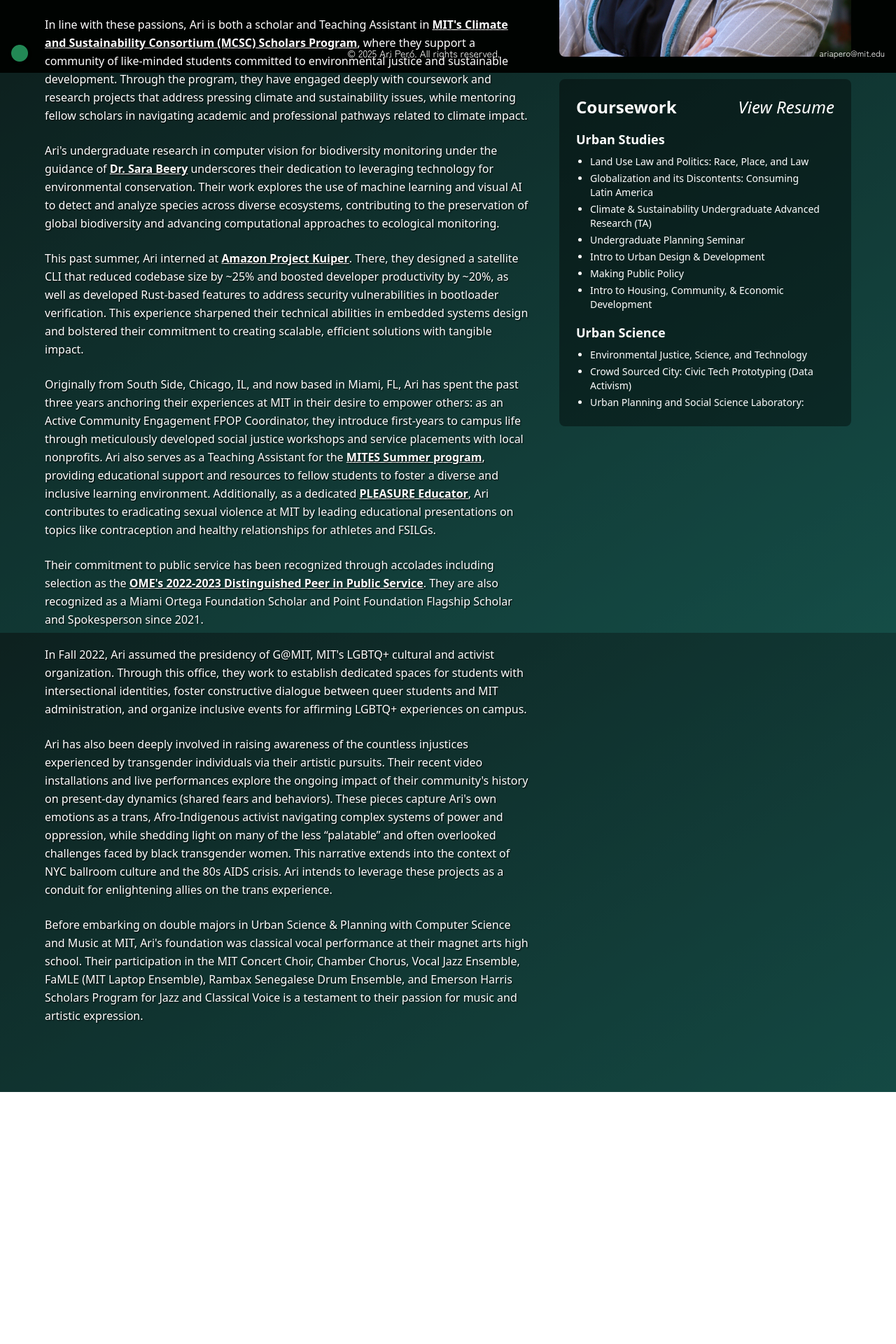
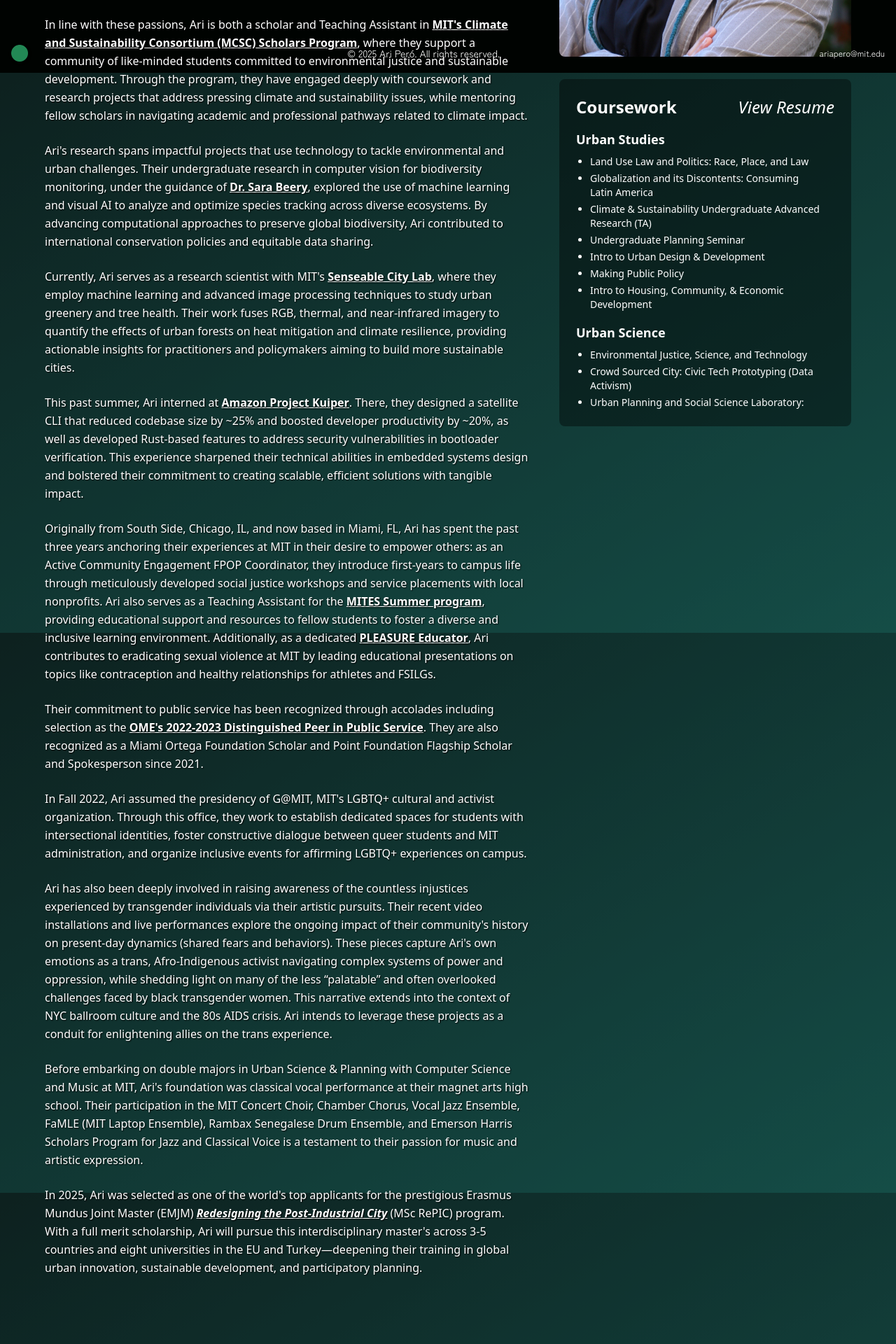
Before and after one commit to ariapero/ariapero.github.io, a Next.js app: page /bio in a window 1280 px wide. Shown: the part 696-2616 px from the top of the page at 70% size. Before the commit the page ends 2256 px from the top, so only its background shows below. Built offline with nearby package versions, Linux system fonts and the light colour scheme.

Commit message:
Update bio text

```diff
--- a/app/bio/page.tsx
+++ b/app/bio/page.tsx
@@ -187,19 +187,36 @@ const App: React.FC = () => {
                 </p>
 
                 <p>
-                  Ari's undergraduate research in computer vision for
-                  biodiversity monitoring under the guidance of{" "}
+                  Ari's research spans impactful projects that use technology to
+                  tackle environmental and urban challenges. Their undergraduate
+                  research in computer vision for biodiversity monitoring, under
+                  the guidance of{" "}
                   <a href="https://beerys.github.io/#:~:text=David%20Fang%20(Alumni)-,Ari%20Pero%20(Alumni),-Avi%20Sundaresan%20(Caltech">
                     <b>
                       <u>Dr. Sara Beery</u>
                     </b>
-                  </a>{" "}
-                  underscores their dedication to leveraging technology for
-                  environmental conservation. Their work explores the use of
-                  machine learning and visual AI to detect and analyze species
-                  across diverse ecosystems, contributing to the preservation of
-                  global biodiversity and advancing computational approaches to
-                  ecological monitoring.
+                  </a>
+                  , explored the use of machine learning and visual AI to
+                  analyze and optimize species tracking across diverse
+                  ecosystems. By advancing computational approaches to preserve
+                  global biodiversity, Ari contributed to international
+                  conservation policies and equitable data sharing.
+                </p>
+
+                <p>
+                  Currently, Ari serves as a research scientist with MIT's{" "}
+                  <a href="https://senseable.mit.edu/">
+                    <b>
+                      <u>Senseable City Lab</u>
+                    </b>
+                  </a>
+                  , where they employ machine learning and advanced image
+                  processing techniques to study urban greenery and tree health.
+                  Their work fuses RGB, thermal, and near-infrared imagery to
+                  quantify the effects of urban forests on heat mitigation and
+                  climate resilience, providing actionable insights for
+                  practitioners and policymakers aiming to build more
+                  sustainable cities.
                 </p>
 
                 <p>
@@ -294,6 +311,23 @@ const App: React.FC = () => {
                   for Jazz and Classical Voice is a testament to their passion
                   for music and artistic expression.
                 </p>
+
+                <p>
+                  In 2025, Ari was selected as one of the world's top applicants
+                  for the prestigious Erasmus Mundus Joint Master (EMJM){" "}
+                  <a href="https://www.unic.eu/en/repic#all">
+                    <b>
+                      <u>
+                        <i>Redesigning the Post-Industrial City</i>
+                      </u>
+                    </b>
+                  </a>{" "}
+                  (MSc RePIC) program. With a full merit scholarship, Ari will
+                  pursue this interdisciplinary master's across 3-5 countries
+                  and eight universities in the EU and Turkey—deepening their
+                  training in global urban innovation, sustainable development,
+                  and participatory planning.
+                </p>
               </div>
             </motion.div>
 
```
